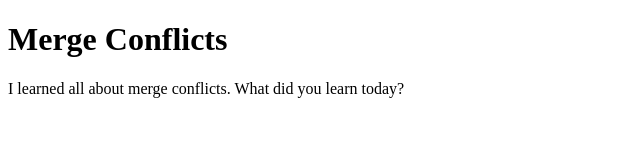
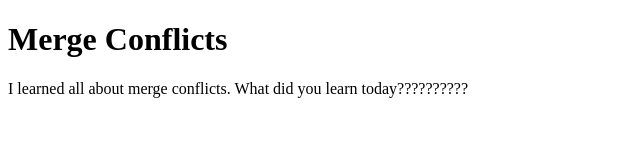
Before and after one commit to mvaden/merge-conflicts, a plain HTML site: page index.html in a window 1280 px wide. Shown: the full height of the page, 0-640 px from the left. Drawn offline with Linux system fonts and the light colour scheme.

Commit message:
More changes made.

```diff
--- a/index.html
+++ b/index.html
@@ -6,6 +6,6 @@
       </head>
       <body>
             <h1>Merge Conflicts</h1>
-            <p>I learned all about merge conflicts. What did you learn today?</p>
+            <p>I learned all about merge conflicts. What did you learn today??????????</p>
       </body>
 </html>
```
